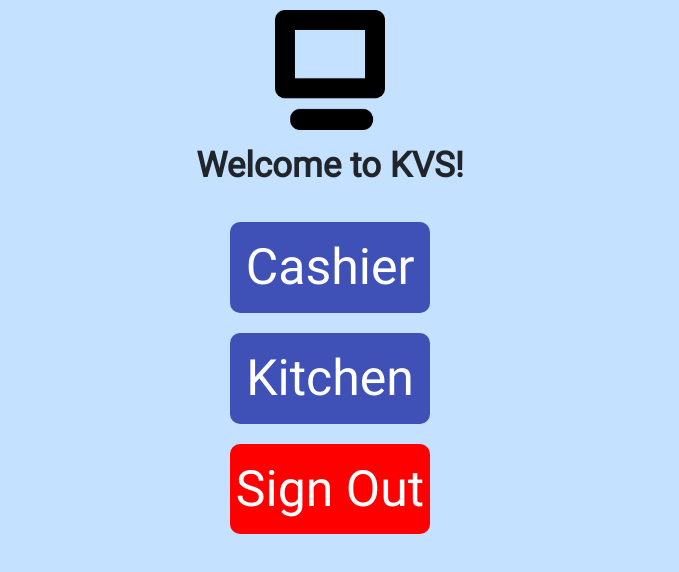
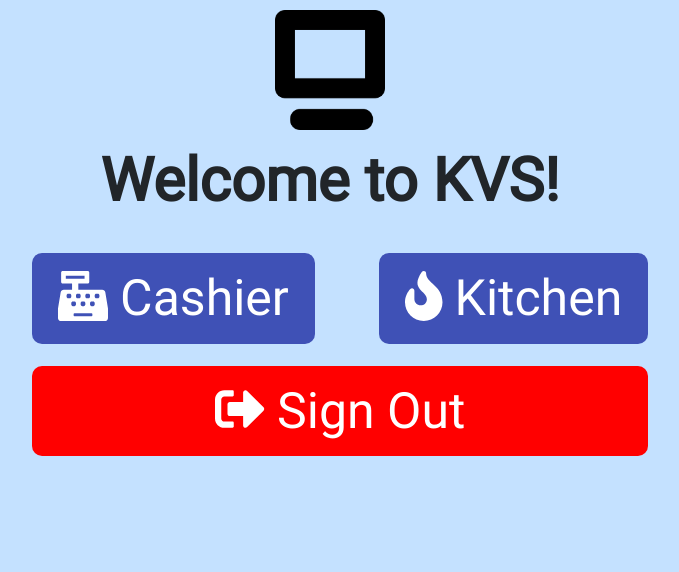
Before and after one commit to kevmich/CMPS285-Fall2020-Section2-Group-3, a React (Create React App) app in the folder KitchenVideoSystem/ClientApp/: page /home in a window 1280 px wide. Shown: the top 572 px of the page, without its empty margins (310-989 px from the left). Built offline with nearby package versions, Linux system fonts and the light colour scheme; sample sign-in values are in the browser's storage.

Commit message:
Changed css on home and added logos.

```diff
--- a/KitchenVideoSystem/ClientApp/src/components/CashierScreen.css
+++ b/KitchenVideoSystem/ClientApp/src/components/CashierScreen.css
@@ -213,6 +213,7 @@ body {
 }
 
 #CurrentOrderList {
+    width: auto;
     overflow: auto;
     height: 80%;
 }
--- a/KitchenVideoSystem/ClientApp/src/components/CashierScreen.js
+++ b/KitchenVideoSystem/ClientApp/src/components/CashierScreen.js
@@ -4,7 +4,8 @@ import axios from 'axios';
 import { v4 as uuidv4 } from 'uuid';
 import './CashierScreen.css'
 import { FontAwesomeIcon } from '@fortawesome/react-fontawesome'
-import { faCheckSquare } from '@fortawesome/free-solid-svg-icons'
+import { faCheckSquare, faUndo } from '@fortawesome/free-solid-svg-icons'
+import { faTrash } from '@fortawesome/free-solid-svg-icons'
 import hamburgerIcon from '../content/hamburger-solid.png';
 import cheeseburgerIcon from '../content/cheeseburger-solid.png';
 import nuggiesIcon from '../content/nuggets.png';
@@ -261,7 +262,7 @@ export default class CashierScreen extends Component {
                                 .map((Order) => (
                                     <p onClick={() => this.UpdateSelected(Order.id)} class={(Order.id == this.state.selectedOrder && Order.isDeleted) ? "selectedDeletedOrder" : Order.id == this.state.selectedOrder ? "selectedOrder" : Order.isDeleted ? "deletedOrder" : null}>
                                         &nbsp;{this.iconSwitch(Order.orderItemId)}{this.iconSwitchDrink(Order.size)}&nbsp;{this.CountSame(Order.name, Order.size, Order.isDeleted)}&nbsp;{this.sizeSwitch(Order.size)}{Order.name}
-                                        {Order.id == this.state.selectedOrder ? <button onClick={() => this.DeleteOrder(this.state.selectedOrder)} class={Order.isDeleted ? "UndeleteButton" : "DeleteButton"}>{Order.isDeleted ? "UNDELETE" : "DELETE"}</button> : null}
+                                        {Order.id == this.state.selectedOrder ? <button onClick={() => this.DeleteOrder(this.state.selectedOrder)} class={Order.isDeleted ? "UndeleteButton" : "DeleteButton"}>{Order.isDeleted ? <FontAwesomeIcon icon={faUndo} /> : <FontAwesomeIcon icon={faTrash} />}</button> : null}
                                 </p>
                                 ))}
                         </div>
--- a/KitchenVideoSystem/ClientApp/src/components/Home.css
+++ b/KitchenVideoSystem/ClientApp/src/components/Home.css
@@ -17,6 +17,7 @@
     margin: 10px;
     color: white;
     border-radius: 10px;
+    width: 100%;
 }
 
 .SignOutButton {
@@ -26,10 +27,11 @@
     border-radius: 10px;
     height: 90px;
     border: none;
+    width: 100%;
 }
 
 .HomeTitle {
-    font-size: 35px;
+    font-size: 60px;
     font-weight: 700;
     margin-top: 15px;
     margin-bottom: 25px;
--- a/KitchenVideoSystem/ClientApp/src/components/Home.js
+++ b/KitchenVideoSystem/ClientApp/src/components/Home.js
@@ -3,7 +3,10 @@ import { Link, Redirect} from 'react-router-dom';
 import { NavLink } from 'reactstrap';
 import './Home.css'
 import KvsIcon from '../content/KVS-Icon.png';
-
+import { FontAwesomeIcon } from '@fortawesome/react-fontawesome'
+import { faCashRegister } from '@fortawesome/free-solid-svg-icons'
+import { faFire } from '@fortawesome/free-solid-svg-icons'
+import { faSignOutAlt } from '@fortawesome/free-solid-svg-icons'
 
 export class Home extends Component {
     static displayName = Home.name;
@@ -36,9 +39,25 @@ export class Home extends Component {
                 <div className="ButtonList">
                     <img src={KvsIcon} height="120px" class="center" />
                     <h1 className="HomeTitle">Welcome to KVS!</h1>
-                    <NavLink tag={Link} to="/cashierscreen" className="HomeButton">Cashier</NavLink>
-                    <NavLink tag={Link} to="/kitchenscreen" className="HomeButton">Kitchen</NavLink>
-                    <button onClick={this.signOut} href="#" className="SignOutButton">Sign Out</button>
+                    <table>
+                        <tr>
+                            <td>
+                                <NavLink tag={Link} to="/cashierscreen" className="HomeButton"><FontAwesomeIcon icon={faCashRegister} />&nbsp;Cashier</NavLink>
+                            </td>
+                            <td width="10%">
+                            </td>
+                            <td>
+                                <NavLink tag={Link} to="/kitchenscreen" className="HomeButton"><FontAwesomeIcon icon={faFire} />&nbsp;Kitchen</NavLink>
+                            </td>
+                        </tr>
+                        <tr>
+                            <td colSpan="3">
+                                <button onClick={this.signOut} href="#" className="SignOutButton"><FontAwesomeIcon icon={faSignOutAlt}/>&nbsp;Sign Out</button>
+                            </td>
+                        </tr>
+                    </table>
+
+
                  </div>
             </div>
       );
```
